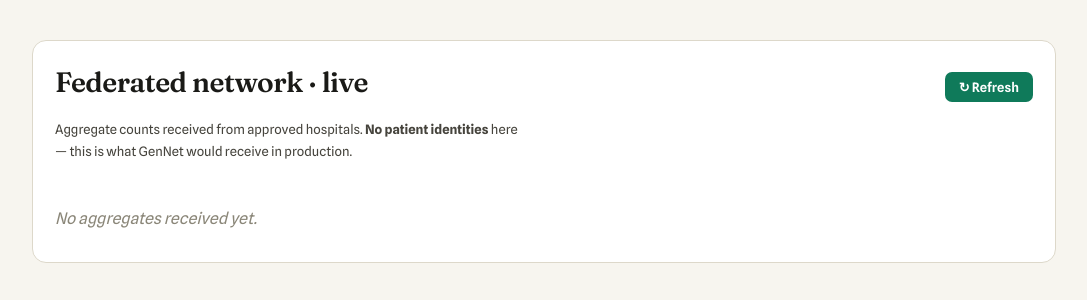
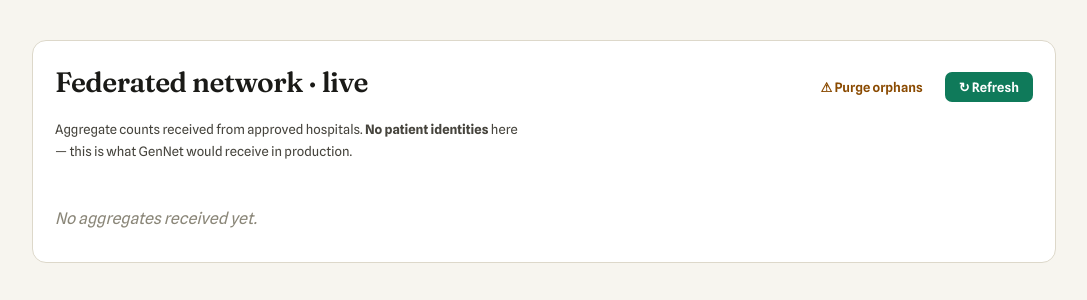
Before and after one commit to rcr216/GenNet, a FastAPI app: template templates/admin.html in a window 1280 px wide. Shown: the part 879-1179 px from the top of the page, without its empty margins (96-1183 px from the left). Run offline with FastAPI, Linux system fonts and the light colour scheme; the template is opened without the code that fills it: most values are stand-ins (such as "Sample title", 1, 10 or a date in 2020); data that the repository does not hold is empty; some libraries are stand-ins or nearby versions.

Commit message:
Update admin.html

```diff
--- a/templates/admin.html
+++ b/templates/admin.html
@@ -104,10 +104,18 @@
 {% endif %}
 
 <div style="margin-top:40px;padding:18px 22px;background:#fff;border:1px solid var(--line);border-radius:14px">
-  <div style="display:flex;justify-content:space-between;align-items:baseline;margin-bottom:14px">
+  <div style="display:flex;justify-content:space-between;align-items:baseline;margin-bottom:14px;gap:10px;flex-wrap:wrap">
     <h2 style="margin:0">Federated network · live</h2>
-    <button class="btn btn-sm" onclick="refreshFedAdmin()">↻ Refresh</button>
+    <div style="display:flex;gap:8px">
+      <form method="post" action="/admin/purge-orphans" style="margin:0" onsubmit="return confirm('Remove ALL aggregates from hospitals that no longer exist in the network?\\n\\nThis is irreversible.');">
+        <button type="submit" class="btn btn-sm" style="background:#fff;color:#8a4a00;border-color:#e0c089">⚠ Purge orphans</button>
+      </form>
+      <button class="btn btn-sm" onclick="refreshFedAdmin()">↻ Refresh</button>
+    </div>
   </div>
+  {% if request.query_params.get('purged') %}
+  <div style="background:#e8f5ee;border:1px solid #a3d9c4;color:#0a5a42;padding:8px 12px;border-radius:8px;margin-bottom:12px;font-size:13px">✓ Removed {{ request.query_params.get('purged') }} orphan aggregate(s) from the coordinator.</div>
+  {% endif %}
   <p class="lede" style="font-size:13px;margin-top:0">Aggregate counts received from approved hospitals. <b>No patient identities</b> here — this is what GenNet would receive in production.</p>
   <div id="fed-empty" style="display:none;color:var(--ink3);font-style:italic;padding:12px 0">No aggregates received yet.</div>
   <div id="fed-body" style="display:none">
```
